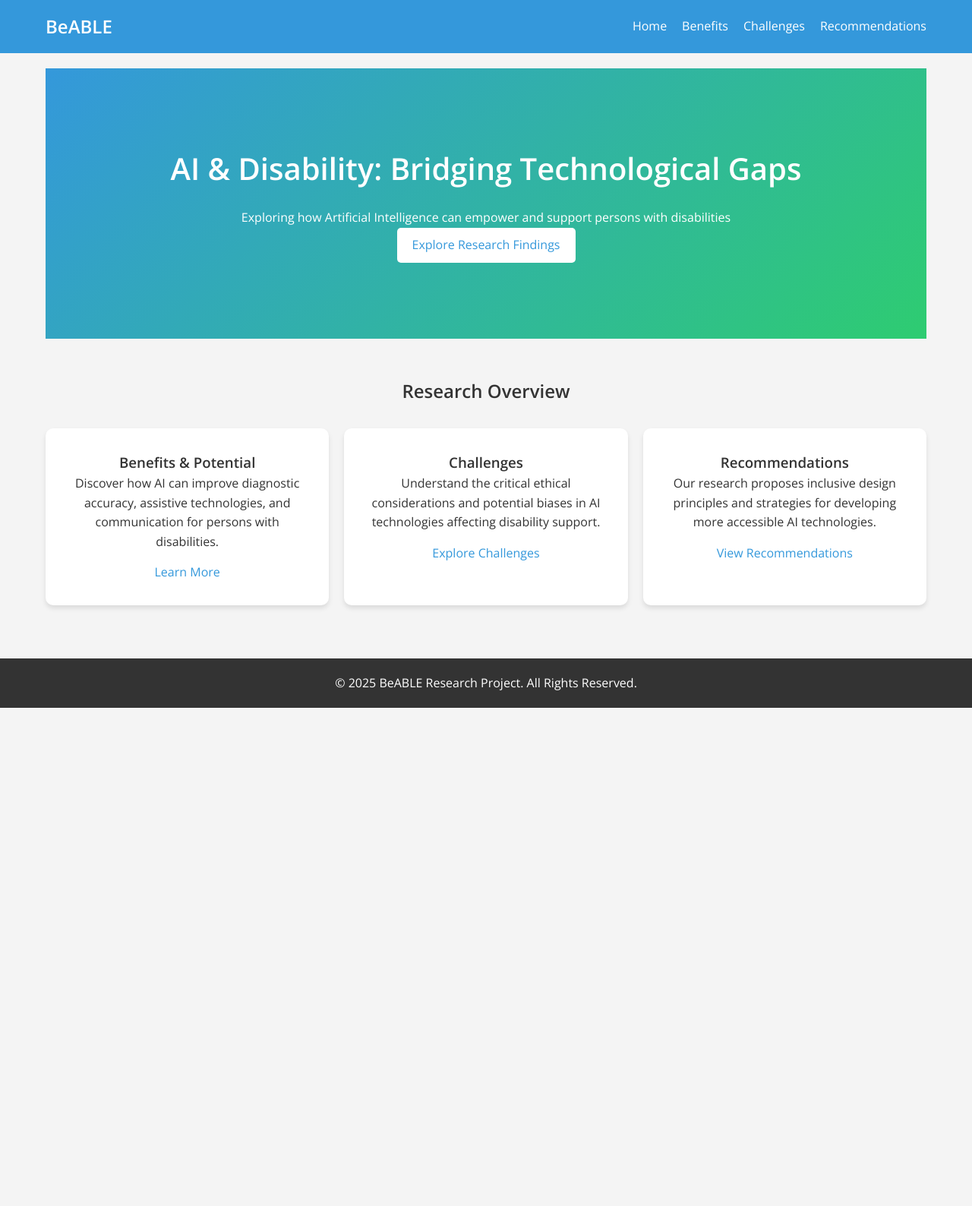
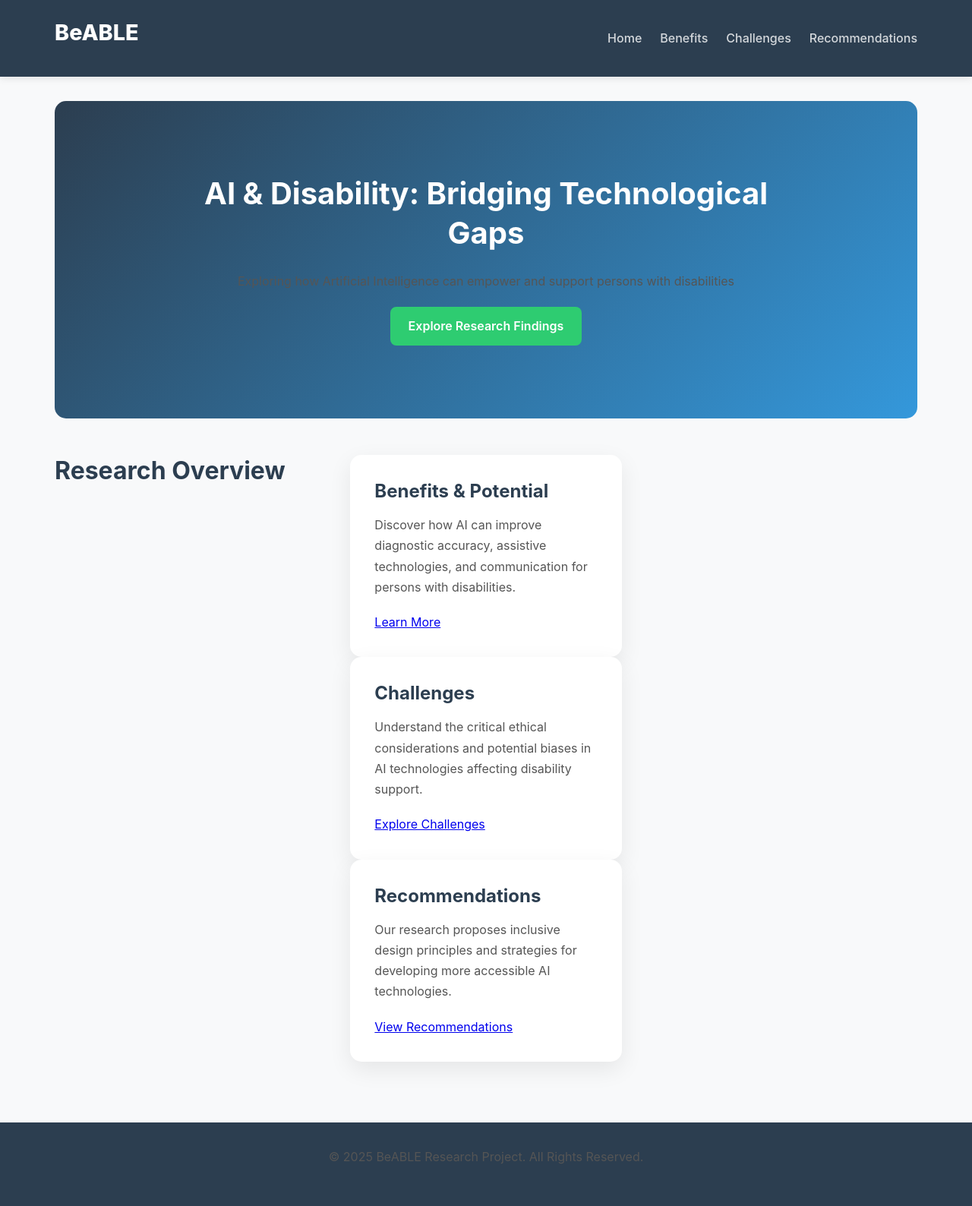
Before and after one commit to SteveWestLittle/beABLE-research-website, a Flask app: page / in a window 1280 px wide. Shown: the whole page at 76% size. Before the commit the page ends 932 px from the top, so only its background shows below. Run offline with Flask 3, Linux system fonts and the light colour scheme.

Commit message:
Update CSS with modern design and improved spacing

```diff
--- a/static/css/styles.css
+++ b/static/css/styles.css
@@ -1,8 +1,11 @@
 :root {
-    --primary-color: #3498db;
-    --secondary-color: #2ecc71;
-    --text-color: #333;
-    --background-color: #f4f4f4;
+    --primary-color: #2c3e50;
+    --secondary-color: #3498db;
+    --accent-color: #2ecc71;
+    --text-primary: #333;
+    --text-secondary: #555;
+    --background-light: #f8f9fa;
+    --background-dark: #ecf0f1;
 }
 
 * {
@@ -12,16 +15,35 @@
 }
 
 body {
-    font-family: 'Open Sans', sans-serif;
-    line-height: 1.6;
-    color: var(--text-color);
-    background-color: var(--background-color);
+    font-family: 'Inter', 'Helvetica Neue', Arial, sans-serif;
+    line-height: 1.7;
+    color: var(--text-primary);
+    background-color: var(--background-light);
+    scroll-behavior: smooth;
 }
 
+/* Typography */
+h1, h2, h3 {
+    font-weight: 700;
+    color: var(--primary-color);
+    margin-bottom: 1rem;
+    line-height: 1.3;
+}
+
+h1 { font-size: 2.5rem; }
+h2 { font-size: 2rem; }
+h3 { font-size: 1.5rem; }
+
+p {
+    color: var(--text-secondary);
+    margin-bottom: 1.2rem;
+}
+
+/* Header and Navigation */
 header {
     background-color: var(--primary-color);
-    color: white;
-    padding: 1rem 0;
+    padding: 1.5rem 0;
+    box-shadow: 0 2px 10px rgba(0,0,0,0.1);
 }
 
 nav {
@@ -30,106 +52,180 @@
     align-items: center;
     max-width: 1200px;
     margin: 0 auto;
-    padding: 0 20px;
+    padding: 0 2rem;
+}
+
+nav .logo h1 {
+    color: white;
+    font-size: 1.8rem;
+    font-weight: 800;
 }
 
 nav ul {
     display: flex;
     list-style: none;
-}
-
-nav ul li {
-    margin-left: 20px;
+    gap: 1.5rem;
 }
 
 nav ul li a {
-    color: white;
+    color: rgba(255,255,255,0.8);
     text-decoration: none;
+    font-weight: 500;
     transition: color 0.3s ease;
+    position: relative;
+}
+
+nav ul li a::after {
+    content: '';
+    position: absolute;
+    width: 0;
+    height: 2px;
+    bottom: -5px;
+    left: 0;
+    background-color: var(--accent-color);
+    transition: width 0.3s ease;
 }
 
 nav ul li a:hover {
-    color: var(--secondary-color);
+    color: white;
 }
 
+nav ul li a:hover::after {
+    width: 100%;
+}
+
+/* Main Content Sections */
 main {
     max-width: 1200px;
     margin: 0 auto;
-    padding: 20px;
+    padding: 2rem;
 }
 
 .hero {
     background: linear-gradient(135deg, var(--primary-color), var(--secondary-color));
     color: white;
     text-align: center;
-    padding: 100px 20px;
+    padding: 6rem 2rem;
+    border-radius: 15px;
+    margin-bottom: 3rem;
 }
 
-.hero-content h1 {
-    font-size: 2.5rem;
-    margin-bottom: 20px;
+.hero-content {
+    max-width: 800px;
+    margin: 0 auto;
+}
+
+.hero h1 {
+    color: white;
+    margin-bottom: 1.5rem;
 }
 
 .cta-button {
     display: inline-block;
-    background-color: white;
-    color: var(--primary-color);
-    padding: 10px 20px;
+    background-color: var(--accent-color);
+    color: white;
+    padding: 12px 24px;
     text-decoration: none;
-    border-radius: 5px;
-    transition: background-color 0.3s ease;
+    border-radius: 8px;
+    font-weight: 600;
+    transition: transform 0.3s ease, box-shadow 0.3s ease;
 }
 
 .cta-button:hover {
-    background-color: var(--background-color);
+    transform: translateY(-3px);
+    box-shadow: 0 4px 15px rgba(0,0,0,0.2);
 }
 
-.research-overview {
-    padding: 50px 0;
-    text-align: center;
-}
-
-.overview-grid {
-    display: grid;
-    grid-template-columns: repeat(3, 1fr);
-    gap: 20px;
-    margin-top: 30px;
-}
-
-.overview-item {
-    background-color: white;
-    padding: 30px;
-    border-radius: 10px;
-    box-shadow: 0 4px 6px rgba(0, 0, 0, 0.1);
-}
-
-.overview-item a {
-    display: inline-block;
-    margin-top: 15px;
-    color: var(--primary-color);
-    text-decoration: none;
-}
-
+/* Overview Grid */
+.research-overview,
 .benefits-categories,
 .challenges-categories,
 .recommendations-categories {
     display: grid;
     grid-template-columns: repeat(3, 1fr);
-    gap: 20px;
+    gap: 2rem;
 }
 
+.overview-item,
 .benefit-card,
 .challenge-card,
 .recommendation-card {
     background-color: white;
-    padding: 30px;
-    border-radius: 10px;
-    box-shadow: 0 4px 6px rgba(0, 0, 0, 0.1);
+    border-radius: 15px;
+    padding: 2rem;
+    box-shadow: 0 10px 30px rgba(0,0,0,0.08);
+    transition: transform 0.3s ease;
 }
 
+.overview-item:hover,
+.benefit-card:hover,
+.challenge-card:hover,
+.recommendation-card:hover {
+    transform: translateY(-10px);
+}
+
+.overview-item ul,
+.benefit-card ul,
+.challenge-card ul,
+.recommendation-card ul {
+    list-style-type: none;
+    padding-left: 1rem;
+}
+
+.overview-item ul li,
+.benefit-card ul li,
+.challenge-card ul li,
+.recommendation-card ul li {
+    position: relative;
+    margin-bottom: 0.5rem;
+    padding-left: 1.5rem;
+}
+
+.overview-item ul li::before,
+.benefit-card ul li::before,
+.challenge-card ul li::before,
+.recommendation-card ul li::before {
+    content: '•';
+    color: var(--secondary-color);
+    position: absolute;
+    left: 0;
+}
+
+/* Footer */
 footer {
-    background-color: var(--text-color);
-    color: white;
+    background-color: var(--primary-color);
+    color: rgba(255,255,255,0.7);
     text-align: center;
-    padding: 20px;
+    padding: 2rem;
+    margin-top: 3rem;
 }
+
+/* Responsive Design */
+@media screen and (max-width: 1024px) {
+    .research-overview,
+    .benefits-categories,
+    .challenges-categories,
+    .recommendations-categories {
+        grid-template-columns: repeat(2, 1fr);
+    }
+}
+
+@media screen and (max-width: 768px) {
+    .research-overview,
+    .benefits-categories,
+    .challenges-categories,
+    .recommendations-categories {
+        grid-template-columns: 1fr;
+    }
+
+    nav {
+        flex-direction: column;
+        text-align: center;
+    }
+
+    nav ul {
+        margin-top: 1rem;
+        flex-direction: column;
+        align-items: center;
+    }
+}
```
